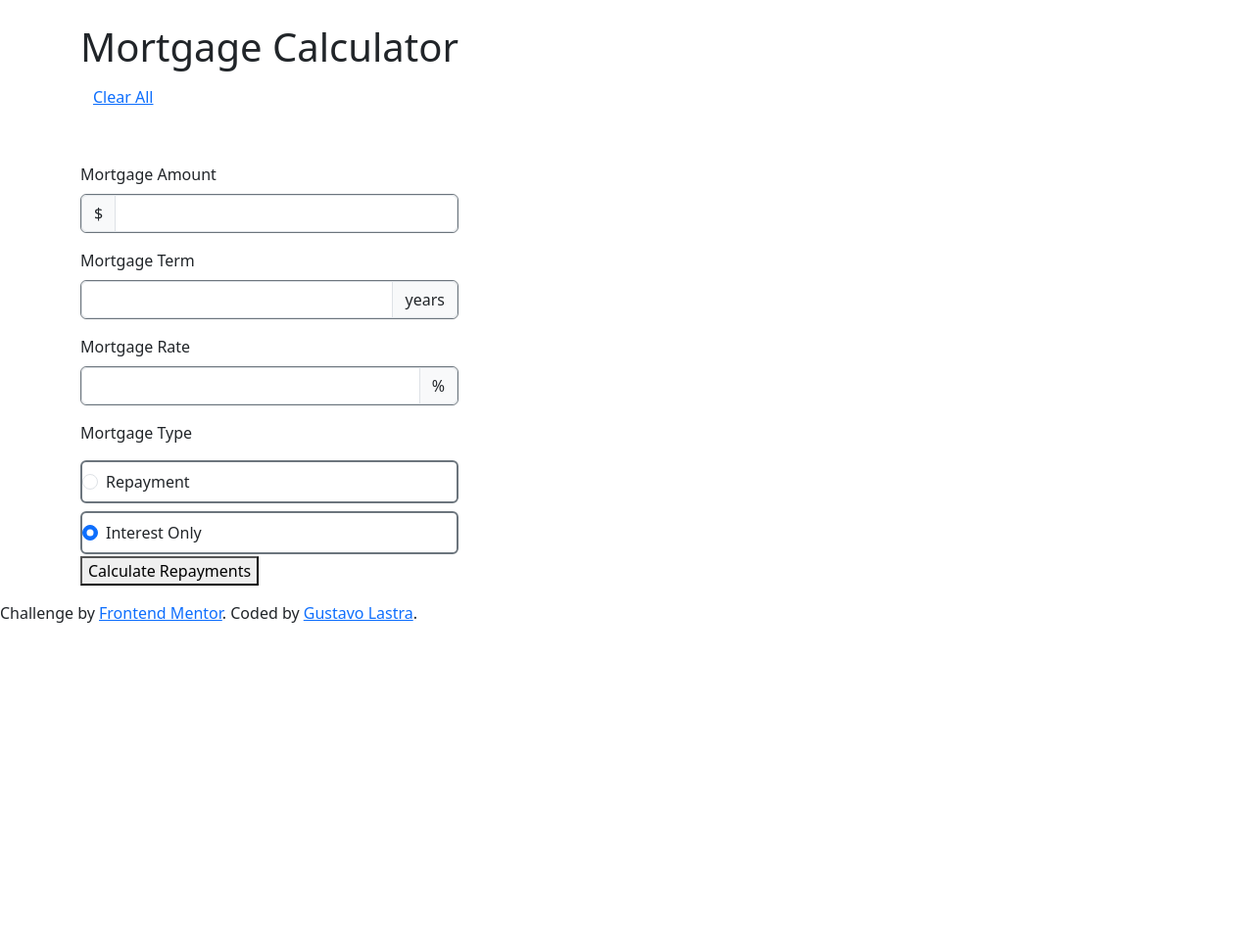
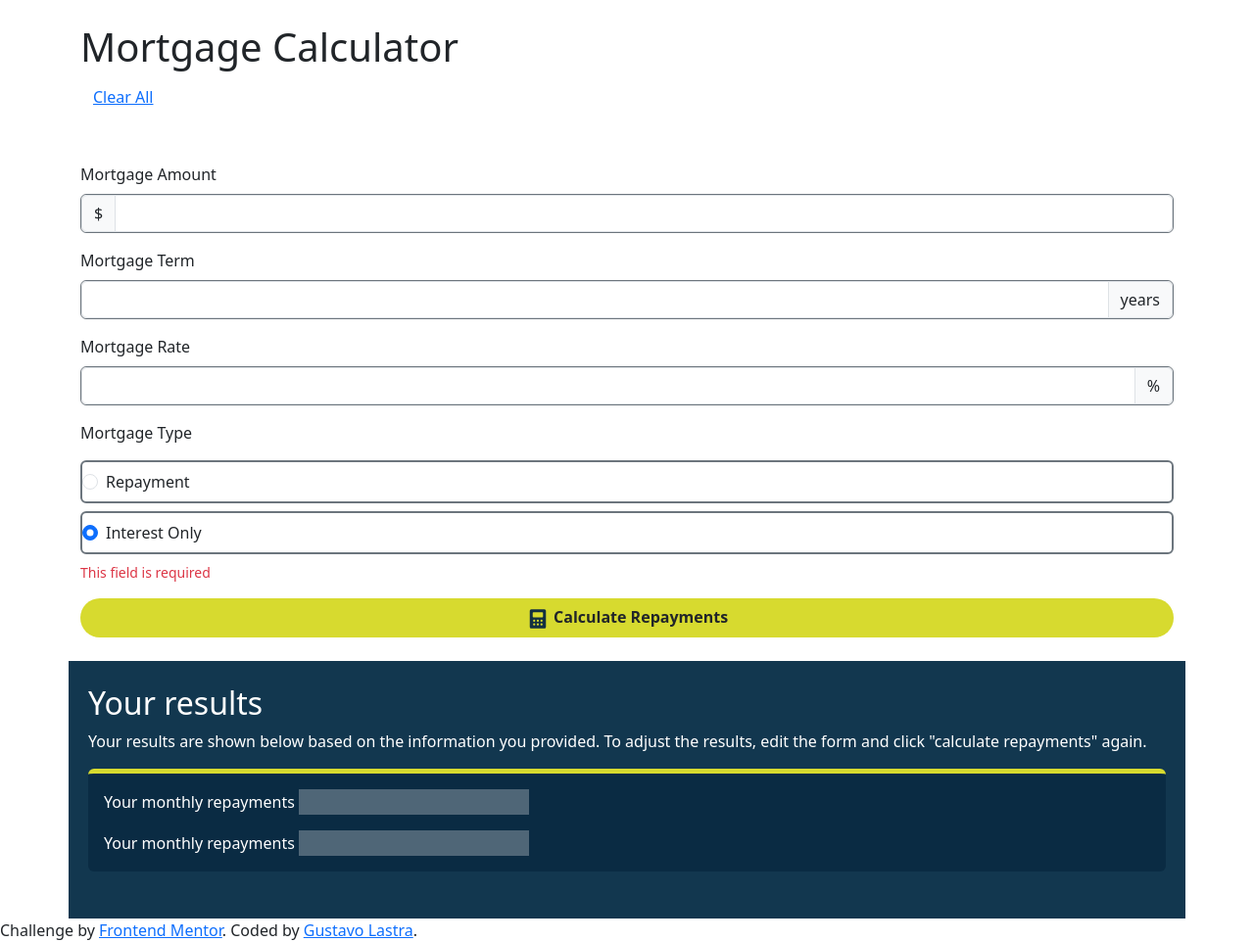
Before and after one commit to kakashidomo/proyecto_final_n1, a plain HTML site: page index.html in a window 1280 px wide. Shown: the whole page at 98% size. Before the commit the page ends 800 px from the top, so only its background shows below. Drawn offline with nearby package versions, Linux system fonts and the light colour scheme.

Commit message:
avances en html e inicio de css

```diff
--- a/index.html
+++ b/index.html
@@ -9,6 +9,7 @@
   <link rel="icon" type="image/png" sizes="32x32" href="./assets/images/favicon-32x32.png">
   <link href="https://cdn.jsdelivr.net/npm/bootstrap@5.3.3/dist/css/bootstrap.min.css" rel="stylesheet"
     integrity="sha384-QWTKZyjpPEjISv5WaRU9OFeRpok6YctnYmDr5pNlyT2bRjXh0JMhjY6hW+ALEwIH" crossorigin="anonymous">
+  <link rel="stylesheet" href="./style/main.css">
 
   <title>Frontend Mentor | Mortgage repayment calculator</title>
 </head>
@@ -30,7 +31,7 @@
                   <span class="input-group-text">$</span>
                   <input id="monto" type="text" class="form-control" aria-label="Amount (to the nearest dollar)">
                 </div>
-                <div class="form-text d-none" id="basic-addon1">This field is required
+                <div class="form-text text-danger d-none" id="basic-addon1"><p>This field is required</p>
                 </div>
               </div>
               <div>
@@ -39,7 +40,7 @@
                   <input id="years" type="number" class="form-control" aria-label="years">
                   <span class="input-group-text">years</span>
                 </div>
-                <div class="form-text d-none" id="basic-addon1">This field is required
+                <div class="form-text text-danger d-none" id="basic-addon2"><p>This field is required</p>
                 </div>
               </div>
               <div>
@@ -48,7 +49,7 @@
                   <input id="porcent" type="number" class="form-control" aria-label="porcent">
                   <span class="input-group-text">%</span>
                 </div>
-                <div class="form-text d-none" id="basic-addon1">This field is required
+                <div class="form-text text-danger d-none" id="basic-addon3"><p>This field is required</p>
                 </div>
               </div>
               <div class="">
@@ -59,24 +60,49 @@
                     Repayment
                   </label>
                 </div>
-                <div class="form-check border border-secondary border-2 border- py-2 rounded">
+                <div class="form-check border border-secondary border-2 border- py-2 rounded mb-2">
                   <input class="form-check-input" type="radio" name="flexRadioDefault" id="flexRadioDefault2" checked>
                   <label class="form-check-labe" for="flexRadioDefault2">
                     Interest Only
                   </label>
                 </div>
+                <div class="form-text text-danger none" id="basic-addon4"><p>This field is required</p>
+                </div>
               </div>
-              <button type="button">Calculate Repayments</button>
+              <div class="d-grid gap-2 mb-4">
+                <button id="buttonCalculator" class="btn rounded-pill fw-bold" type="button"><img src="./assets/images/icon-calculator.svg" alt="">
+                  Calculate Repayments</button>
+              </div>
             </form>
           </div>
         </div>
-        <div>
-          <h2></h2>
-          <p></p>
-          <div>
+
+        </div>
+        <div id="contentGeneralModal" class="">
+          <div class="text-start text-white pt-4 ps-2">
+            <h2>Your results</h2>
+          <div class="modal-body mb-3">
+            <p>Your results are shown below based on the information you provided. To adjust the results, edit the form
+              and click "calculate repayments" again.</p>
+          </div>
+          </div>
+          <div id="contentResult" class="border  border-5 border-bottom-0 border-start-0 border-end-0 py-3 mb-5 me-2 mx-2 rounded ps-3">
+            <form action="">
+              <div class="mb-3">
+                <label class="text-white" for="">Your monthly repayments</label>
+                <input class="border border-0 " type="text" disabled>
+
+              </div>
+              <div class="text-white">
+                <label for="">Your monthly repayments</label>
+                <input class="border border-0" type="text" disabled>
+
+              </div>
+
+            </form>
 
           </div>
-        </div>
+
       </div>
     </div>
   </div>
--- /dev/null
+++ b/style/main.css
@@ -0,0 +1,15 @@
+#buttonCalculator {
+background-color: hsl(61, 70%, 52%);
+font-size: 16px;
+#buttonCalculator image {
+    color: brown !important;
+}
+
+}
+#contentGeneralModal{
+background-color: hsl(204, 63%, 19%) !important;
+}
+#contentResult {
+border-color: hsl(61, 70%, 52%) !important;
+background-color: hsl(205, 74%, 15%) !important;
+}
```
